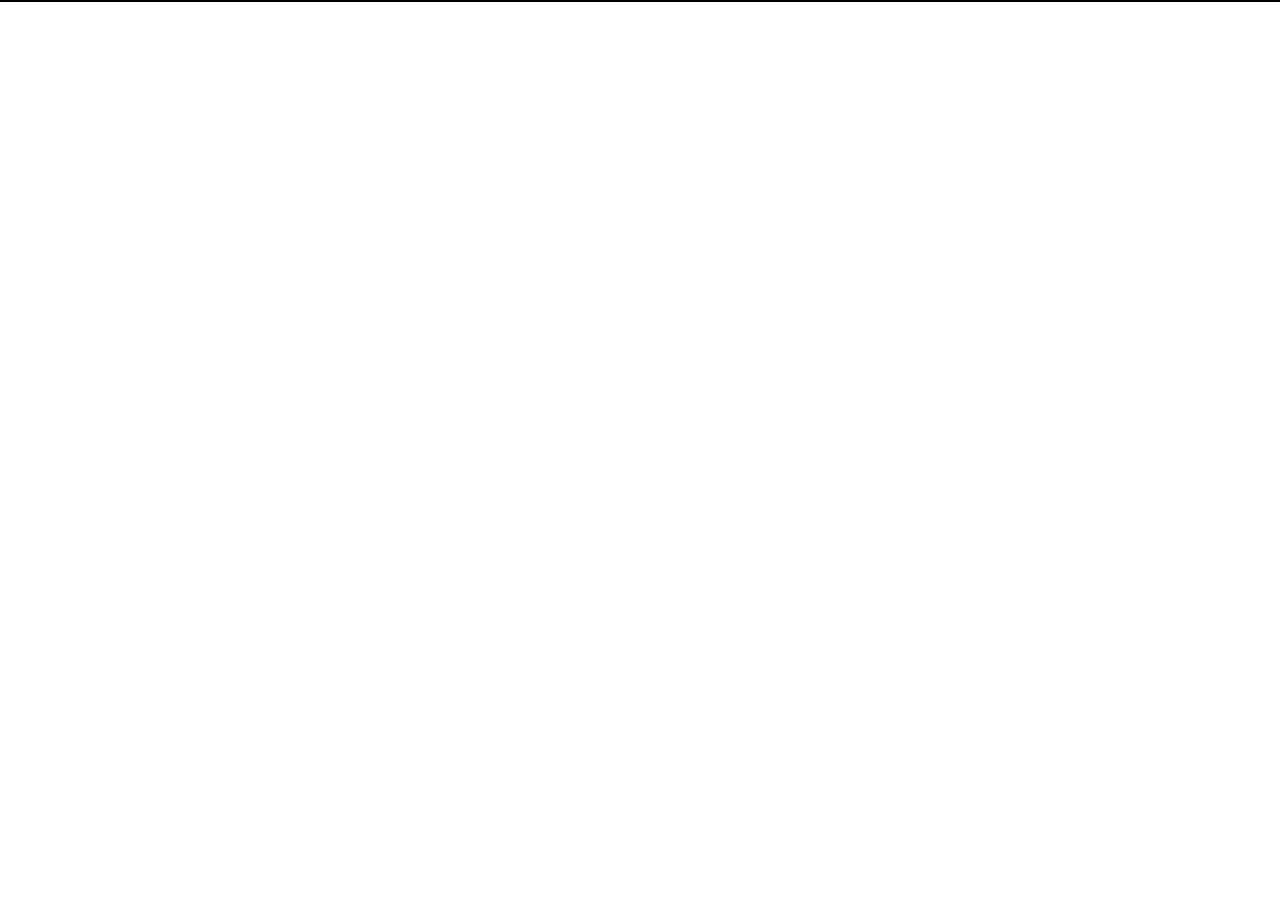
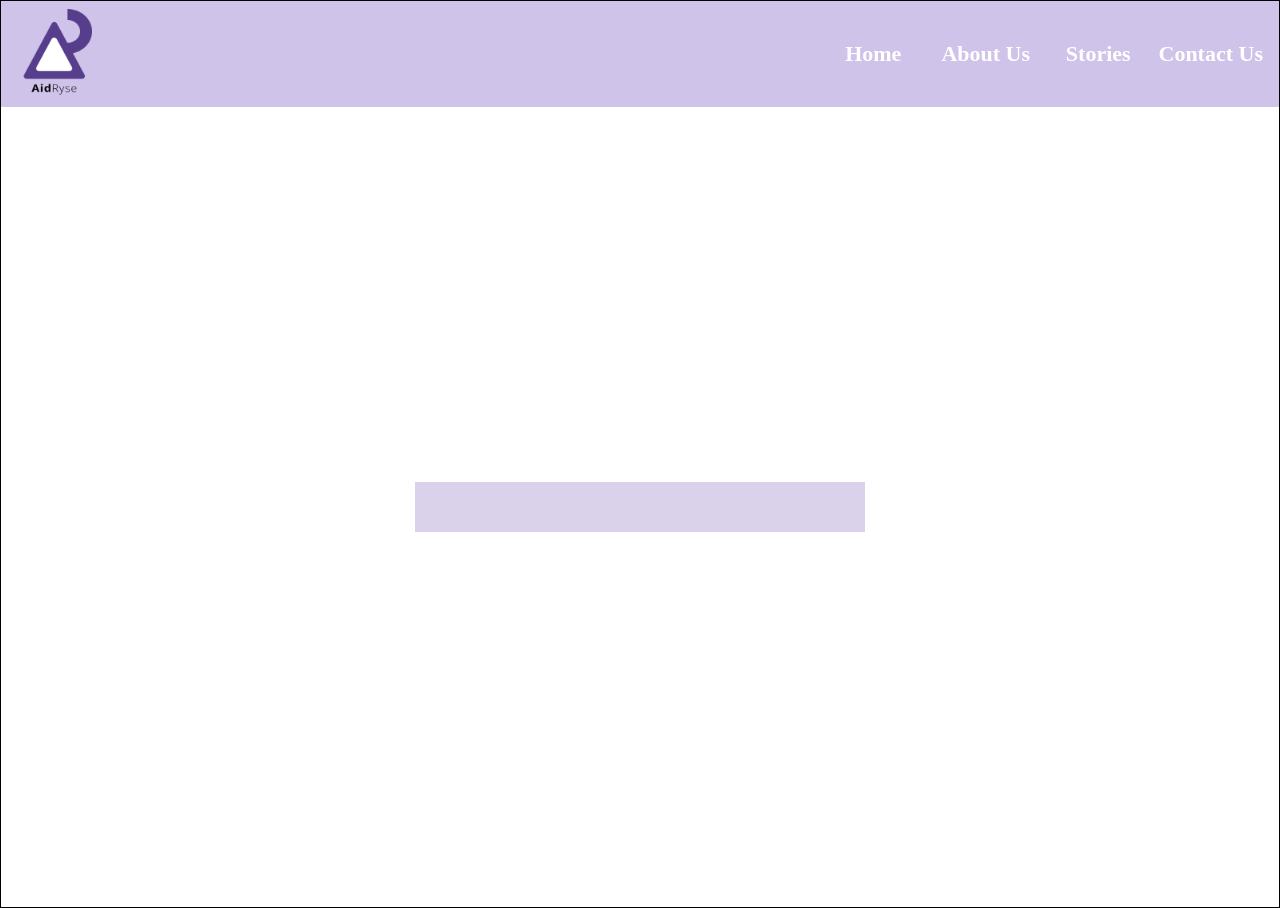
Before and after one commit to DevZibah/SCA-TeamHerHive, a React (Create React App) app: page /Record in a window 1280 px wide. Before the commit the page ends 800 px from the top, so only its background shows below. Built offline with nearby package versions, Linux system fonts and the light colour scheme.

Commit message:
replaced the sudio page with the record page

```diff
--- a/public/data.json
+++ b/public/data.json
@@ -1,16 +1,20 @@
 [
   {
     "id": 0,
-    "image": "https://res.cloudinary.com/sohmmie/image/upload/v1665945364/Rectangle_31_dbcmwg.png",
+    "image": "https://res.cloudinary.com/sohmmie/image/upload/v1665945348/rec2_pggag4.png",
     "name": "Here is a story of a warrior",
     "record": "https://res.cloudinary.com/sohmmie/video/upload/v1666155813/Building_Awareness_xaslvr.mp3"
   },
   {
     "id": 1,
-    "image": "https://res.cloudinary.com/sohmmie/image/upload/v1665945348/rec2_pggag4.png",
+    "image": "https://res.cloudinary.com/sohmmie/image/upload/v1665945364/Rectangle_31_dbcmwg.png",
     "name": "what is sickle cell",
     "record": "https://res.cloudinary.com/sohmmie/video/upload/v1666155773/Notice_and_Name_jr5gn7.mp3"
-
+  },
+  {
+    "id": 2,
+    "image": "https://res.cloudinary.com/sohmmie/image/upload/v1666464693/rec22_i8omnf.png",
+    "name": "Types of sickle cell",
+    "record": "https://res.cloudinary.com/sohmmie/video/upload/v1666464835/Making_Room_dvkyk4.mp3"
   }
-
 ]
--- a/src/App.js
+++ b/src/App.js
@@ -3,7 +3,7 @@ import Home from './Components/Home'
 import Contact from './Components/Contact'
 import Stories from './Components/Stories'
 import About from './Components/About'
-import Audio from './Components/Audio'
+import Record from './Components/Record'
 import './style/All.css'
 import './style/About.css'
 import './style/Stories.css'
@@ -17,7 +17,7 @@ const App = () => {
           <Route exact path='/Contact' component={Contact} />
           <Route exact path='/Stories' component={Stories} />
           <Route exact path='/About' component={About} />
-          {/* <Route exact path='/Audio' component={Audio} /> */}
+          <Route exact path='/Record' component={Record} />
         </Switch>
       </div>
     </div>
--- a/src/Components/Home.js
+++ b/src/Components/Home.js
@@ -10,7 +10,8 @@ import { AudioContext } from '../Contexts/AudioContext'
 
 const Home = () => {
   const [show, setShow] = useState(false)
-  const { data, setNameone, title, titleone } = useContext(AudioContext)
+  const { data, setNameone, title, titleone, titletwo } =
+    useContext(AudioContext)
   return (
     <div>
       <Navbar />
@@ -29,10 +30,12 @@ const Home = () => {
           <p className='p-th mt-n2'>{title}</p>
           <div className='d-flex div-tw mt-n2'>
             <div>
+              <Link to='/Record' className='linnk'>
                 <BiPlayCircle
                   onClick={() => (setShow(true), setNameone(title))}
                   className='icon icconn ml-1'
                 />
+              </Link>
               <Audio show={show} onClose={() => setShow(false)} />
             </div>
             <div>
@@ -50,10 +53,12 @@ const Home = () => {
               <p className='mt-3 div-fiv-p'>{titleone}</p>
               <div className='d-flex div-tw mt-n2 div-teo'>
                 <div>
+                  <Link to='/Record' className='linnk'>
                     <BiPlayCircle
                       onClick={() => (setShow(true), setNameone(titleone))}
                       className='icon ml-1'
                     />
+                  </Link>
                   <Audio show={show} onClose={() => setShow(false)} />
                 </div>
                 <div>
@@ -63,12 +68,17 @@ const Home = () => {
             </div>
           </div>
           <div className=''>
-            <img className='img-on mt-4' src={rec31} alt='rec31' />
+            <img className='img-on mt-4' src={rec22} alt='rec22' />
             <div className='div-fiv text-center p-3'>
-              <p className='mt-3 div-fiv-p'>Lorem ipsum dolor sit.</p>
+              <p className='mt-3 div-fiv-p'>{titletwo}</p>
               <div className='d-flex div-tw mt-n2 div-teo'>
                 <div>
-                  <BiPlayCircle className='icon ml-1' />
+                  <Link to='/Record' className='linnk'>
+                    <BiPlayCircle
+                      onClick={() => (setShow(true), setNameone(titletwo))}
+                      className='icon ml-1'
+                    />
+                  </Link>
                 </div>
                 <div>
                   <small className='ml-2 div-smal'>Lorem, ipsum.</small>
--- /dev/null
+++ b/src/Components/Record.js
@@ -0,0 +1,38 @@
+import React, { useContext, useEffect, useState } from 'react'
+import { AudioContext } from '../Contexts/AudioContext'
+import AudioPlayer from 'react-h5-audio-player'
+import 'react-h5-audio-player/lib/styles.css'
+import Audi from './Audi'
+import { AiOutlineClose } from 'react-icons/ai'
+import Navbar from './Navbar'
+
+const Record = () => {
+  const { data, nameone } = useContext(AudioContext)
+
+  return (
+    <div>
+      <Navbar />
+      <section className='mod text-center'>
+        <div className='mod-content p-4'>
+          {data
+            .filter((item) => {
+              if (item.name === nameone) {
+                return item
+              }
+            })
+            .map((item, key) => {
+              return (
+                <div key={key}>
+                  <div className='list'>
+                    <Audi key={key} item={item} />
+                  </div>
+                </div>
+              )
+            })}
+        </div>
+      </section>
+    </div>
+  )
+}
+
+export default Record
--- a/src/Contexts/AudioContext.js
+++ b/src/Contexts/AudioContext.js
@@ -9,6 +9,7 @@ const AudioContextProvider = ({ children }) => {
   const [nameone, setNameone] = useState()
   const [title, setTitle] = useState('Here is a story of a warrior')
   const [titleone, setTitleone] = useState('what is sickle cell')
+  const [titletwo, setTitletwo] = useState('Types of sickle cell')
 
   //get json data using the fetch api. this fetch api gets the data stored in our json file and stores it in the variable data as declared above.
   // async-await=> async function makes sure that a promise is returned. await is a keyword that makes the code wait until the promise returns a result.
@@ -35,6 +36,7 @@ const AudioContextProvider = ({ children }) => {
         nameone,
         title,
         titleone,
+        titletwo,
       }}
     >
       {children}
```
Also changed, not shown: src/style/All.css. Lines whose indentation alone changed are shown as unchanged.
